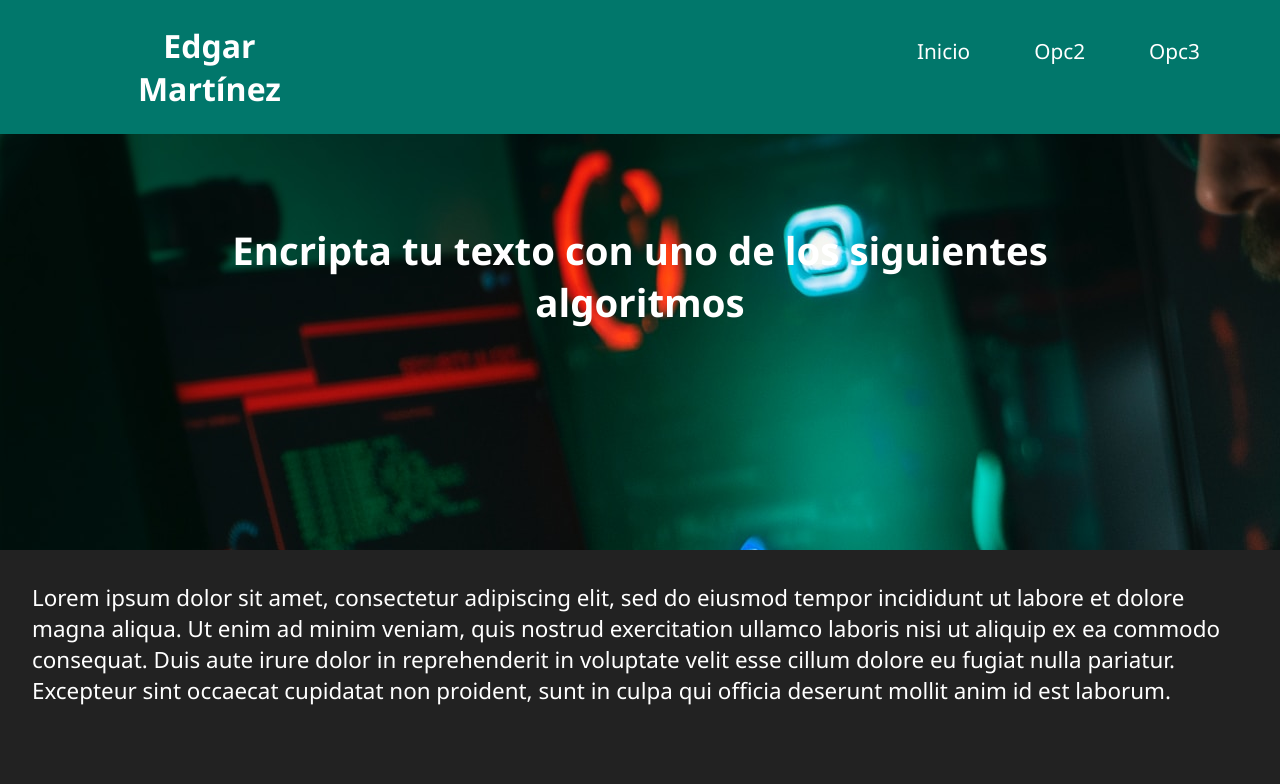
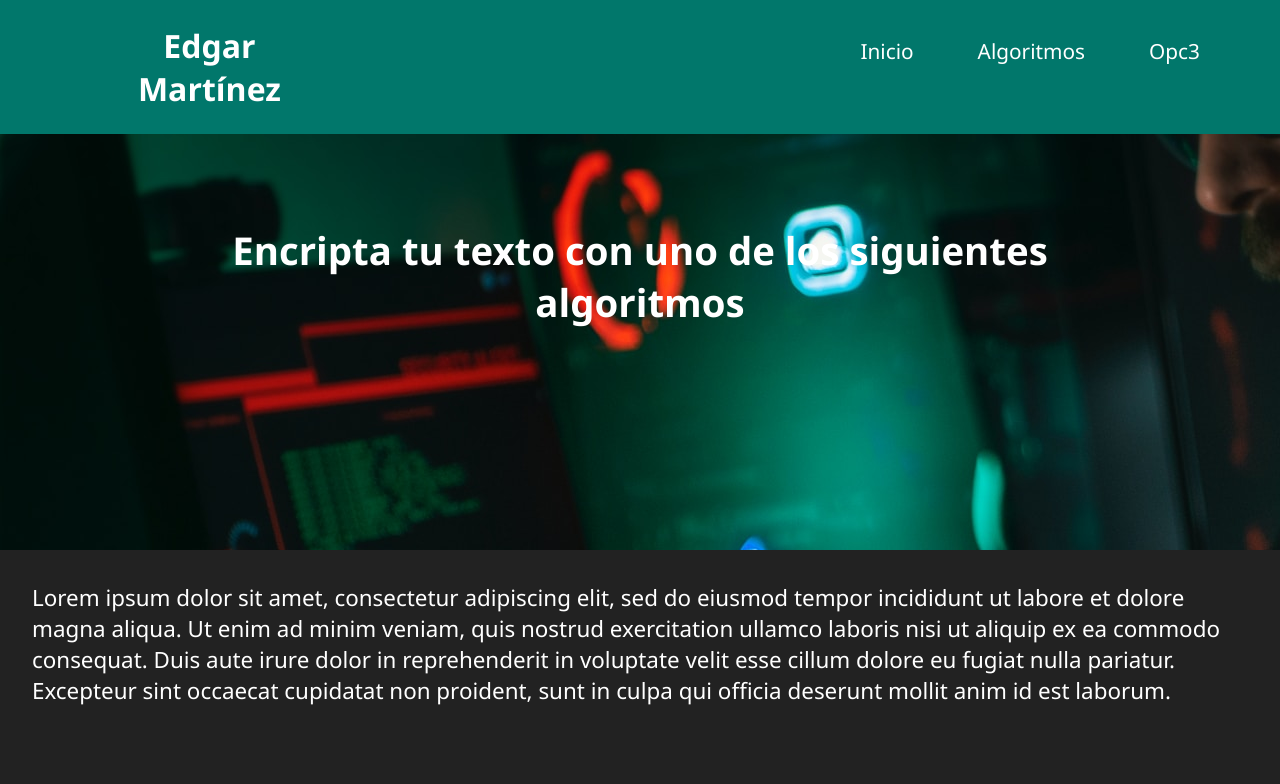
Before and after one commit to DanielMMITM/Text-Encryptor, a React (Vite) app: page / in a window 1280 px wide. Shown: the top 784 px of the page. Built offline with nearby package versions, Linux system fonts and the light colour scheme.

Commit message:
Implementacion de los links y adicion de paginas de los algoritmos

```diff
--- a/src/Components/Button/Button.jsx
+++ b/src/Components/Button/Button.jsx
@@ -1,7 +1,9 @@
+import { Link } from 'react-router-dom'
 import './Button.css'
 
-export function Button({ text }) {
+export function Button({ text, route}) {
     return (
-        <button className="button">{text}</button>
+        <Link to={route}><button className="button">{text}</button></Link>
+
     )
 }
--- a/src/Components/NavBar/NavBar.css
+++ b/src/Components/NavBar/NavBar.css
@@ -38,3 +38,9 @@
     font-weight: bold;
     cursor: pointer;
 }
+
+.navOptions:link, .navOptions:visited, .navOptions:active {
+    text-decoration: none;
+    text-decoration-style: none;
+    color: #fff;
+}
--- a/src/Components/NavBar/NavBar.jsx
+++ b/src/Components/NavBar/NavBar.jsx
@@ -1,3 +1,4 @@
+import { Link } from 'react-router-dom'
 import './NavBar.css'
 
 export function NavBar() {
@@ -8,8 +9,8 @@ export function NavBar() {
             </div>
             <div className="nav-menu">
                 <ul>
-                    <li>Inicio</li>
-                    <li>Opc2</li>
+                    <Link className='navOptions' to={"/"}><li>Inicio</li></Link>
+                    <li>Algoritmos</li>
                     <li>Opc3</li>
                 </ul>
             </div>
--- a/src/routes/AppRouter.jsx
+++ b/src/routes/AppRouter.jsx
@@ -7,14 +7,17 @@ import {
 } from "react-router-dom";
 
 import Home from '../views/Home';
-import ColumnTranspos from '../views/ColumnTranspos';
+import TransposColumn from '../views/TransposColumn';
+import TransposClave from '../views/TransposClave';
 
 const AppRouter = () => {
     return (
         <BrowserRouter>
             <Routes>
                 <Route path="/" element={<Home />}></Route>
-                <Route path="/ColumnTranspos" element={ <ColumnTranspos/> }></Route>
+                <Route path="/TransposColumn" element={<TransposColumn />}></Route>
+                <Route path="/TransposClave" element={<TransposClave />}></Route>
+
             </Routes>
         </BrowserRouter>
     )
--- a/src/views/Home.jsx
+++ b/src/views/Home.jsx
@@ -5,8 +5,6 @@ import { NavBar } from '../Components/NavBar/NavBar'
 import { Footer } from '../Components/Footer/Footer'
 
 export function Home (){
-    const buttonComponent = <Button text="Probar"></Button>
-    const comingSoon = <span>Proximamente...</span>
     return (
         <>
         <NavBar></NavBar>
@@ -21,22 +19,22 @@ export function Home (){
             <CardRight
                 title="Matriz transpuesta por clave"
                 text="En él, el mensaje original estará limitado a un rectángulo, de izquierda a derecha y de arriba hacia abajo. Después, se escoge una clave para asignar un número a cada columna del rectángulo para determinar el orden. El número correspondiente a la letra de la clave estará determinado por orden alfabético. Por ejemplo, si la palabra clave es CAT y el mensaje es THE SKY IS BLUE el proceso sería el siguiente:"
-                button={ buttonComponent }>
+                button={ <Button text="Probar" route="/TransposClave"></Button> }>
             </CardRight>
             <CardLeft
                 title="Matriz transpuesta por columna"
                 text="En él, el mensaje original estará limitado a un rectángulo, de izquierda a derecha y de arriba hacia abajo. Después, se escoge una clave para asignar un número a cada columna del rectángulo para determinar el orden. El número correspondiente a la letra de la clave estará determinado por orden alfabético. Por ejemplo, si la palabra clave es CAT y el mensaje es THE SKY IS BLUE el proceso sería el siguiente:"
-                button={ buttonComponent }>
+                button={ <Button text="Probar" route="/TransposColumn"></Button> }>
             </CardLeft>
             <CardRight
                 title="Matriz transpuesta por clave"
                 text="Lorem ipsum dolor sit amet, consectetur adipiscing elit, sed do eiusmod tempor incididunt ut labore et dolore magna aliqua. Ut enim ad minim veniam, quis nostrud exercitation ullamco laboris nisi ut aliquip ex ea commodo consequat. Duis aute irure dolor in reprehenderit in voluptate velit esse cillum dolore eu fugiat nulla pariatur. Excepteur sint occaecat cupidatat non proident, sunt in culpa qui officia deserunt mollit anim id est laborum."
-                button={ comingSoon }>
+                button={ <span>Proximamente...</span>}>
             </CardRight>
             <CardLeft
                 title="Matriz transpuesta por columna"
                 text="Lorem ipsum dolor sit amet, consectetur adipiscing elit, sed do eiusmod tempor incididunt ut labore et dolore magna aliqua. Ut enim ad minim veniam, quis nostrud exercitation ullamco laboris nisi ut aliquip ex ea commodo consequat. Duis aute irure dolor in reprehenderit in voluptate velit esse cillum dolore eu fugiat nulla pariatur. Excepteur sint occaecat cupidatat non proident, sunt in culpa qui officia deserunt mollit anim id est laborum."
-                button={ comingSoon }>
+                button={ <span>Proximamente...</span> }>
             </CardLeft>
             </section>
         </body>
--- /dev/null
+++ b/src/views/TransposClave.jsx
@@ -0,0 +1,12 @@
+export function TransposClave(){
+
+    return (
+        <>
+            <div>
+                <p>Hola 2222</p>
+            </div>
+        </>
+    )
+}
+
+export default TransposClave;
--- a/src/views/ColumnTranspos.jsx
+++ b/src/views/TransposColumn.jsx
@@ -1,4 +1,4 @@
-export function ColumnTranspos(){
+export function TransposColumn(){
 
     return (
         <>
@@ -9,4 +9,4 @@ export function ColumnTranspos(){
     )
 }
 
-export default ColumnTranspos;
+export default TransposColumn;
```
